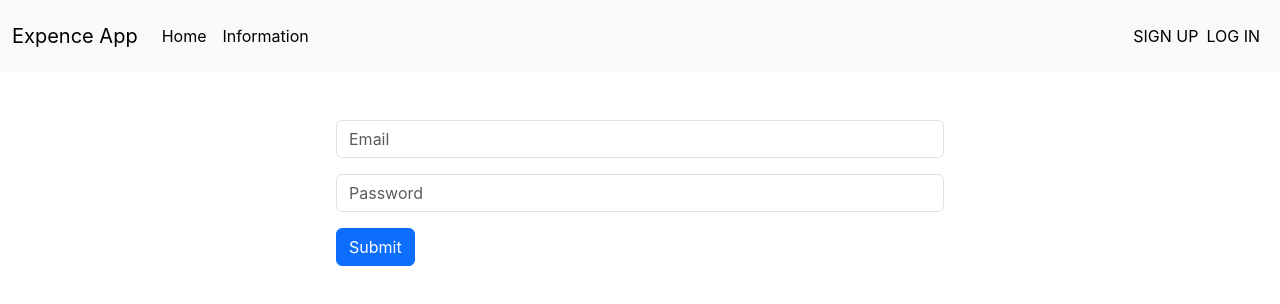
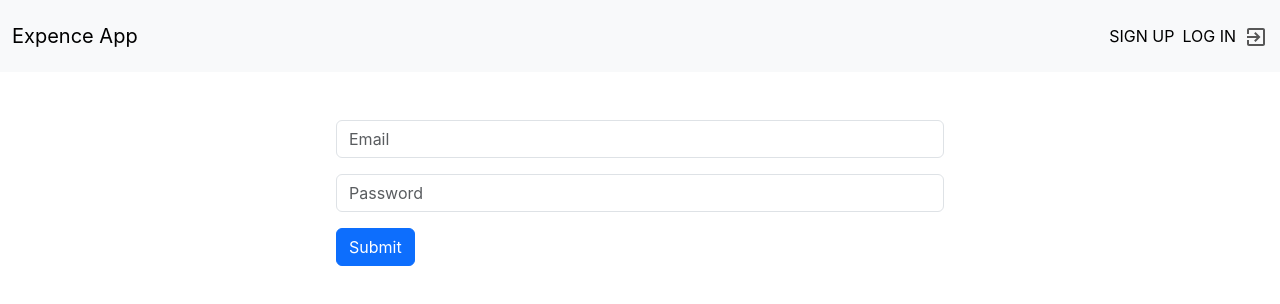
Before and after one commit to PatelDhyey56/Expenses-app, a React (Create React App) app in the folder front_end/: page /login in a window 1280 px wide. Shown: the top 304 px of the page. Built offline with nearby package versions, Linux system fonts and the light colour scheme.

Commit message:
set token validation and add logout button

```diff
--- a/front_end/src/Components/Loginform.jsx
+++ b/front_end/src/Components/Loginform.jsx
@@ -1,8 +1,10 @@
 import React from 'react'
 import { useState } from 'react'
 import Cookies from "js-cookie"
+import {useNavigate} from "react-router-dom"
 
 export default function Loginform() {
+    const navigate =useNavigate()
     const initialform =
     {
         email: '',
@@ -28,9 +30,11 @@ export default function Loginform() {
         if(res.ok){
             Cookies.set('token',token)
             console.log("successfully login...")
+            navigate('/')
         }
         else{
             console.log("invalid......")
+            window.alert("invalid details...")
         }
         setLoginorm(initialform)
     }
--- a/front_end/src/Components/Nav.jsx
+++ b/front_end/src/Components/Nav.jsx
@@ -1,7 +1,15 @@
 import React from 'react'
 import { Link } from "react-router-dom";
+import Cookies from "js-cookie"
+import {useNavigate} from "react-router-dom"
+import ExitToAppIcon from '@mui/icons-material/ExitToApp';
 
 export default function Nav() {
+  const navigate =useNavigate()
+  const logout =()=>{
+    Cookies.remove('token')
+    navigate('/signup')
+  }
   return (
     <nav className="navbar navbar-expand-lg bg-body-tertiary">
       <div className="container-fluid">
@@ -21,12 +29,12 @@ export default function Nav() {
         </button>
         <div className="collapse navbar-collapse" id="navbarText">
           <ul className="navbar-nav me-auto mb-2 mb-lg-0">
-            <li className="nav-item">
+            {/* <li className="nav-item">
               <Link to={`/`} color='inherit' className="nav-link active">Home</Link>
-            </li>
-            <li className="nav-item">
+            </li> */}
+            {/* <li className="nav-item">
               <Link to={`/account`} color='inherit' className="nav-link active">Information</Link>
-            </li>
+            </li> */}
           </ul>
           <span className="navbar-text">
             <Link to={`/Signup`} color='inherit' className="nav-link active">SIGN UP</Link>
@@ -34,6 +42,9 @@ export default function Nav() {
           <span className="navbar-text">
             <Link to={`/login`} color='inherit' className="nav-link active m-2">LOG IN</Link>
           </span>
+          <span className="navbar-text">
+             <ExitToAppIcon onClick={logout}></ExitToAppIcon>
+          </span>
         </div>
       </div>
     </nav>
--- a/front_end/src/Components/Signupform.jsx
+++ b/front_end/src/Components/Signupform.jsx
@@ -1,6 +1,8 @@
 import React, { useEffect, useState } from 'react'
+import { useNavigate } from "react-router-dom"
 
-export default function Signupform({ editcus , fetchdata ,setEditcus}) {
+export default function Signupform({ editcus, fetchdata, setEditcus }) {
+    const navigate = useNavigate()
     const initialform =
     {
         fname: '',
@@ -29,11 +31,13 @@ export default function Signupform({ editcus , fetchdata ,setEditcus}) {
     }
     function reload(res) {
         if (res.ok) {
+            navigate('/login')
             setForm(initialform)
             fetchdata()
         }
     }
     const create = async () => {
+        if (form.password === form.repassword) {
             const res = await fetch("http://localhost:8000/signup", {
                 method: "POST",
                 body: JSON.stringify(form),
@@ -44,6 +48,11 @@ export default function Signupform({ editcus , fetchdata ,setEditcus}) {
             const data = await res.json()
             console.log(data);
             reload(res)
+        }
+        else{
+            window.alert("plese enter valid details......")
+            setForm(initialform)
+        }
     }
 
     const update = async () => {
--- a/front_end/src/index.js
+++ b/front_end/src/index.js
@@ -10,6 +10,9 @@ import {
 import Signup from './pages/Signup';
 import Login from './pages/Login';
 import Home from './pages/Home'
+import Cookies from "js-cookie"
+
+const token =Cookies.get('token')
 
 const router = createBrowserRouter([
   {
@@ -18,7 +21,7 @@ const router = createBrowserRouter([
     children :[
       {
         path:"/",
-        element: <Home />,
+        element:token ? <Home />:<Signup />,
       },
       {
         path:"/Signup",
```
Lines whose indentation alone changed are shown as unchanged.
